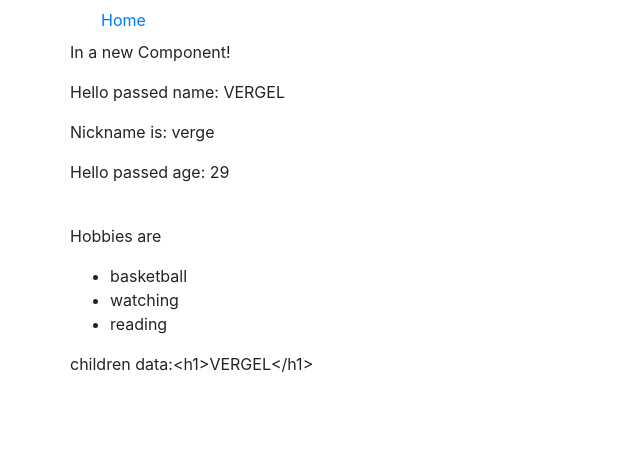
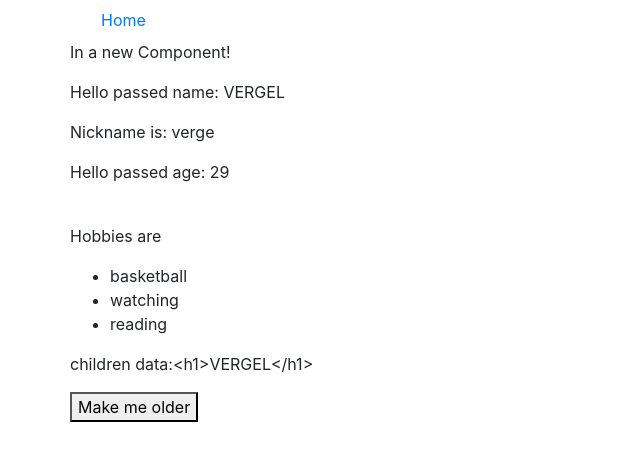
Before and after one commit to helios1989/react-essential, a React (Create React App) app: page / in a window 1280 px wide. Shown: the top 460 px of the page, without its empty margins (0-640 px from the left). Built offline with nearby package versions, Linux system fonts and the light colour scheme.

Commit message:
event example

```diff
--- a/src/app/component/Home.js
+++ b/src/app/component/Home.js
@@ -1,6 +1,16 @@
 import React, { Component } from 'react';
 import PropTypes from 'prop-types';
 export default class Home extends Component {
+    //props
+    constructor(props) {
+        super();
+        this.age = props.age;
+    }
+    onMakeOlder() {
+        this.age+=3;
+        console.log(this.age);
+    }
+
     render() {
         // console.log(this.props);
         // console.log(this.props.user.nickName);
@@ -10,7 +20,7 @@ export default class Home extends Component {
                 <p>In a new Component!</p>
                 <p>Hello passed name: {this.props.name}</p>
                 <p>Nickname is: {this.props ? this.props.user.nickName : ''}</p>
-                <p>Hello passed age: {this.props.age}</p>
+                <p>Hello passed age: {this.age}</p>
                 <br></br>
                 <p>Hobbies are</p>
                 <ul>
@@ -19,6 +29,9 @@ export default class Home extends Component {
                 <p>children data:
                     {this.props.children}
                 </p>
+                <button onClick={()=> this.onMakeOlder()}>Make me older</button>
+                {/* Other technique */}
+                {/* <button onClick={this.onMakeOlder.bind(this)}className="btn btn-success">Make me older</button> */}
             </div>
         }
         return (
```
